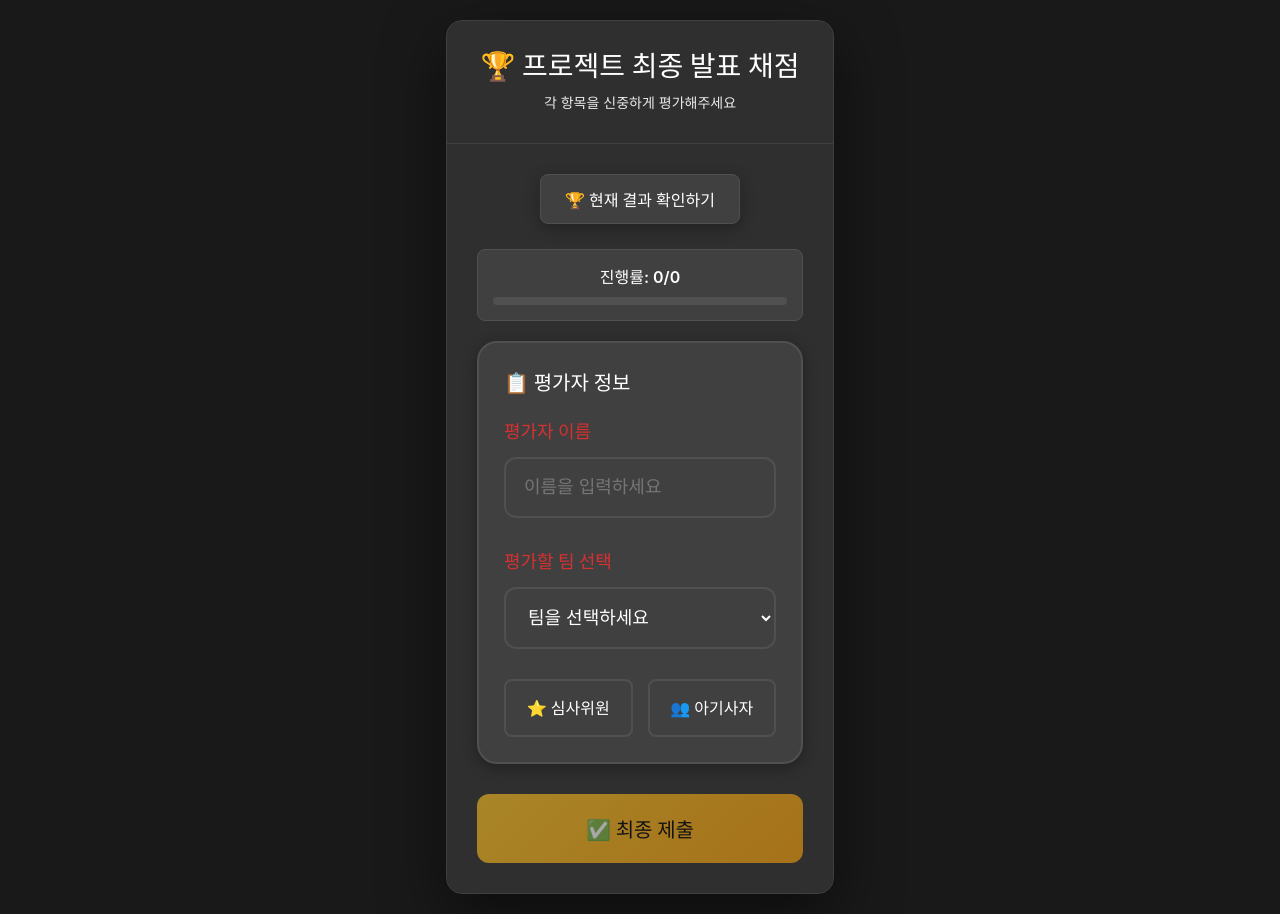
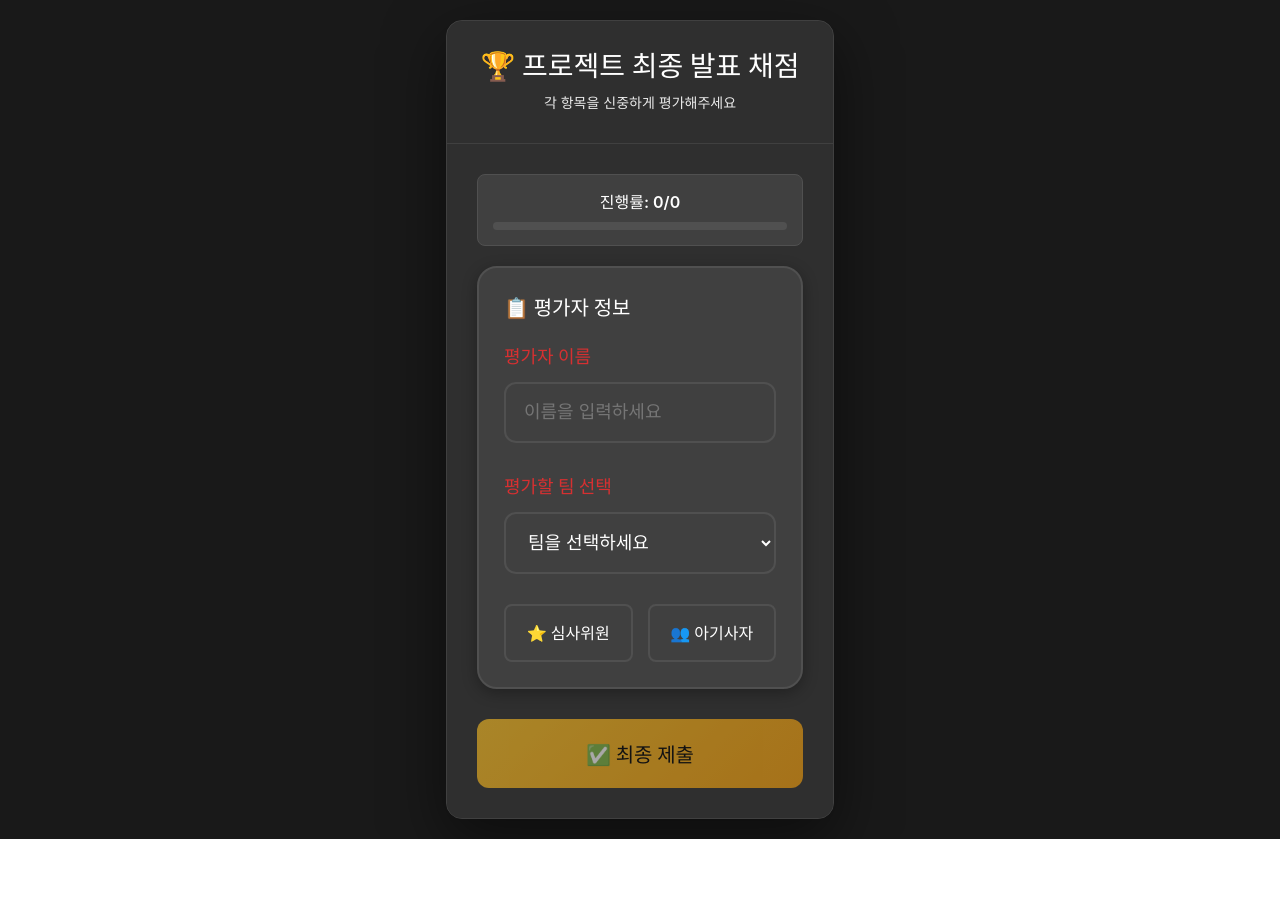
Before and after one commit to smeasylife/likelion-finalProject-evaluation-client, a React (Vite) app: page / in a window 1280 px wide. After the commit the page ends 839 px from the top, so only its background shows below. Built offline with nearby package versions, Linux system fonts and the light colour scheme.

Commit message:
fix: 결과 페이지 바로 접근 못하게 변경

```diff
--- a/src/App.jsx
+++ b/src/App.jsx
@@ -5,7 +5,6 @@ import ResetPage from './components/ResetPage';
 import './App.css';
 
 function App() {
-  const [showResults, setShowResults] = useState(false);
   const [currentPath, setCurrentPath] = useState(window.location.pathname);
 
   useEffect(() => {
@@ -17,28 +16,19 @@ function App() {
     return () => window.removeEventListener('popstate', handlePopState);
   }, []);
 
-  const handleEvaluationComplete = () => {
-    setShowResults(true);
-    window.history.pushState({}, '', '/');
-  };
-
-  const handleViewEvaluation = () => {
-    setShowResults(false);
-    window.history.pushState({}, '', '/');
-  };
-
   // Routing logic
   if (currentPath === '/reset-admin-2024') {
     return <ResetPage />;
   }
 
+  // Results page - only accessible via direct path
+  if (currentPath === '/results') {
+    return <ResultPage userInfo={null} onViewResults={() => window.history.pushState({}, '', '/')} />;
+  }
+
   return (
     <div className="App">
-      {showResults ? (
-        <ResultPage userInfo={null} onViewResults={handleViewEvaluation} />
-      ) : (
-        <ModernTeamEvaluation onComplete={handleEvaluationComplete} />
-      )}
+      <ModernTeamEvaluation />
     </div>
   );
 }
--- a/src/components/ModernTeamEvaluation.jsx
+++ b/src/components/ModernTeamEvaluation.jsx
@@ -204,7 +204,7 @@ const questions = [
   }
 ];
 
-const ModernTeamEvaluation = ({ onComplete }) => {
+const ModernTeamEvaluation = () => {
   const [evaluatorName, setEvaluatorName] = useState('');
   const [selectedTeam, setSelectedTeam] = useState('');
   const [evaluatorType, setEvaluatorType] = useState('');
@@ -370,11 +370,6 @@ const ModernTeamEvaluation = ({ onComplete }) => {
           localStorage.removeItem(STORAGE_KEY);
 
           showAlert('🎉 채점이 성공적으로 제출되었습니다!', 'success');
-
-          // 1.5초 후 결과창으로 이동
-          setTimeout(() => {
-            if (onComplete) onComplete();
-          }, 1500);
         } else {
           let errorMessage = '제출에 실패했습니다.';
 
@@ -434,12 +429,7 @@ const ModernTeamEvaluation = ({ onComplete }) => {
       </div>
 
       <div className="content">
-        {/* 결과보기 버튼 */}
-        <div className="result-view-section">
-          <button type="button" className="btn btn-secondary result-view-btn" onClick={onComplete}>
-            🏆 현재 결과 확인하기
-          </button>
-        </div>
+
         {/* 알림 메시지 */}
         {alert.show && (
           <div className={`alert alert-${alert.type}`}>
```
Also changed, not shown: .claude/settings.local.json, .mcp.json (added), .serena/project.yml (added), 1 other file (tests, documents, lock files or other folders).
